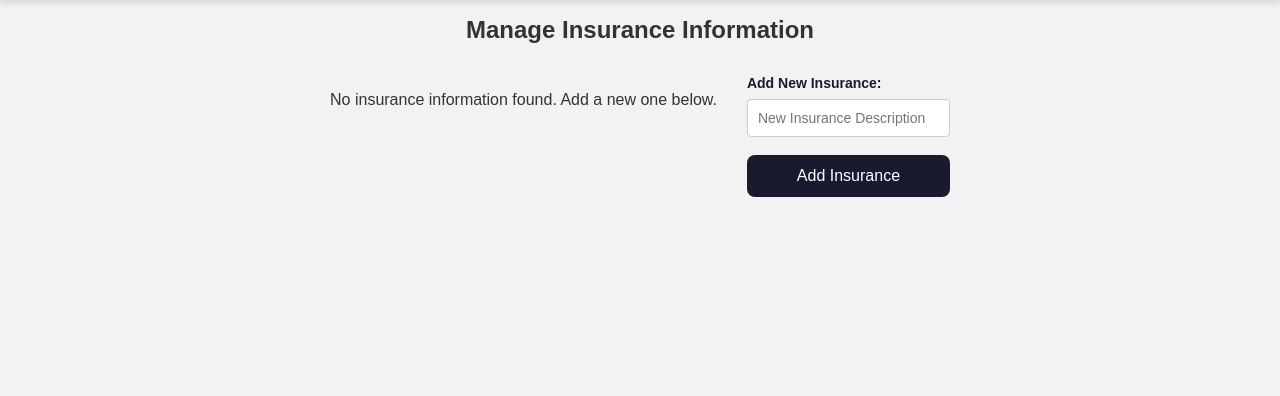
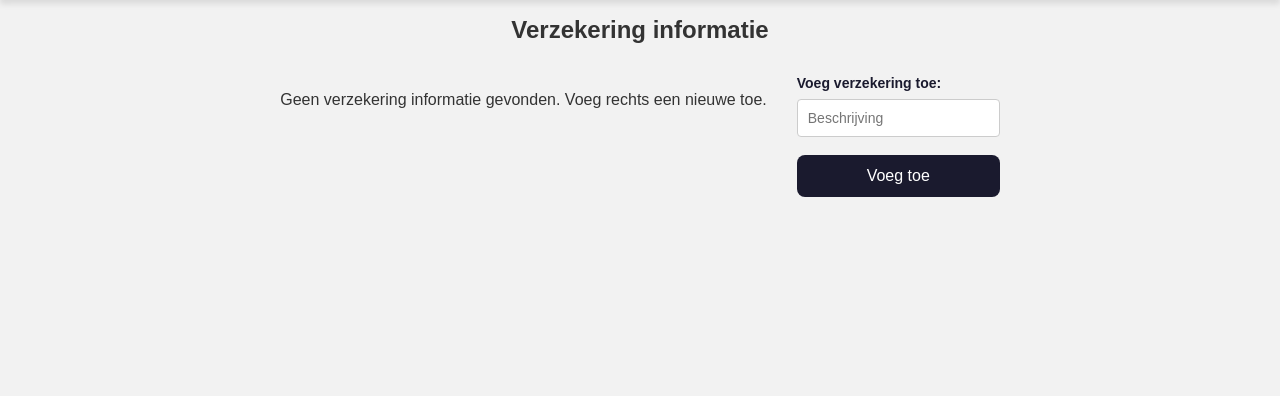
Before and after one commit to Milan9135/BeroepsProjecty3p1, a PHP site: page /verzekeringen.php in a window 1280 px wide. Shown: the part 72-468 px from the top of the page. Run offline with PHP 8.4, Linux system fonts and the light colour scheme; the visitor is signed in with stand-in values (Sample User, id 1); data that the repository does not hold is empty.

Commit message:
vertaling van verzekeringen.php en fix testdata

```diff
--- a/documentation/database/dentistData.sql
+++ b/documentation/database/dentistData.sql
@@ -13,7 +13,7 @@ INSERT INTO `Tandartsdb`.`Tandarts` (`Naam`, `Geboortedatum`, `Telefoonnummer`,
 ('Alice Johnson', '1990-03-10', '555-987-6543', '321 Oak St, Seattle, WA', 4.6, 'Preventieve Tandheelkunde', 'Gespecialiseerd in preventieve zorg en tandverzorging.', 4);
 
 -- Voeg tijdsloten toe voor de tandartsen
-INSERT INTO `Tandartsdb`.`Tijdsloten` (`Tijd`, `userID`) VALUES
+INSERT INTO `Tandartsdb`.`Tijdsloten` (`Tijd`, `tandartsID`) VALUES
 ('08:00:00', 1), ('09:00:00', 1), ('10:00:00', 1), ('11:00:00', 1), ('12:00:00', 1), -- Voor LeBron James
 ('11:00:00', 2), ('12:00:00', 2), ('13:00:00', 2), ('14:00:00', 2), ('15:00:00', 2), -- Voor John Smith
 ('14:00:00', 3), ('15:00:00', 3), ('16:00:00', 3), ('17:00:00', 3), ('18:00:00', 3), -- Voor Jane Doe
--- a/verzekeringen.php
+++ b/verzekeringen.php
@@ -40,7 +40,7 @@ if ($_SERVER['REQUEST_METHOD'] == 'POST') {
             $sql = "UPDATE Verzekeringen SET Beschrijving = ? WHERE VerzekeringenID = ? AND userID = ?";
             $db->update($sql, [$description, $insuranceID, $userID]);
         }
-        $message = "Insurance information updated successfully!";
+        $message = "Verzekering informatie bijgewerkt!";
     }
 
     // Delete an insurance
@@ -48,7 +48,7 @@ if ($_SERVER['REQUEST_METHOD'] == 'POST') {
         $insuranceIDToDelete = $_POST['delete'];
         $sql = "DELETE FROM Verzekeringen WHERE VerzekeringenID = ? AND userID = ?";
         $db->delete($sql, [$insuranceIDToDelete, $userID]);
-        $message = "Insurance deleted successfully!";
+        $message = "Verzekering successvol verwijderd!";
     }
 
     // Refresh the page to fetch updated insurance data
@@ -80,7 +80,7 @@ if ($_SERVER['REQUEST_METHOD'] == 'POST') {
     </div>
 
     <main>
-        <h1>Manage Insurance Information</h1>
+        <h1>Verzekering informatie</h1>
         <div class="form-container">
 
             <!-- Form for updating or deleting existing insurances -->
@@ -88,26 +88,26 @@ if ($_SERVER['REQUEST_METHOD'] == 'POST') {
                 <?php if (!empty($existingInsurance)) : ?>
                     <?php foreach ($existingInsurance as $insurance) : ?>
                         <div class="input-group">
-                            <label for="insuranceDesc_<?php echo $insurance['VerzekeringenID']; ?>">Insurance Description:</label>
+                            <label for="insuranceDesc_<?php echo $insurance['VerzekeringenID']; ?>">Verzekering beschrijving:</label>
                             <input type="text" id="insuranceDesc_<?php echo $insurance['VerzekeringenID']; ?>"
                                 name="insuranceDesc[<?php echo $insurance['VerzekeringenID']; ?>]"
                                 value="<?php echo $insurance['Beschrijving']; ?>" required>
-                            <button type="submit" name="delete" value="<?php echo $insurance['VerzekeringenID']; ?>" class="delete-btn">Delete</button>
+                            <button type="submit" name="delete" value="<?php echo $insurance['VerzekeringenID']; ?>" class="delete-btn">Verwijder</button>
                         </div>
                     <?php endforeach; ?>
-                    <button type="submit" name="update">Apply Changes</button>
+                    <button type="submit" name="update">Pas veranderingen toe</button>
                 <?php else : ?>
-                    <p>No insurance information found. Add a new one below.</p>
+                    <p>Geen verzekering informatie gevonden. Voeg rechts een nieuwe toe.</p>
                 <?php endif; ?>
             </form>
 
             <!-- Form for adding new insurance -->
             <form method="POST" action="">
                 <div class="input-group">
-                    <label for="newInsuranceDesc">Add New Insurance:</label>
-                    <input type="text" id="newInsuranceDesc" name="newInsuranceDesc" placeholder="New Insurance Description">
+                    <label for="newInsuranceDesc">Voeg verzekering toe:</label>
+                    <input type="text" id="newInsuranceDesc" name="newInsuranceDesc" placeholder="Beschrijving">
                 </div>
-                <button type="submit" name="add">Add Insurance</button>
+                <button type="submit" name="add">Voeg toe</button>
                 <div class="message"><?php echo $message; ?></div>
             </form>
         </div>
```
